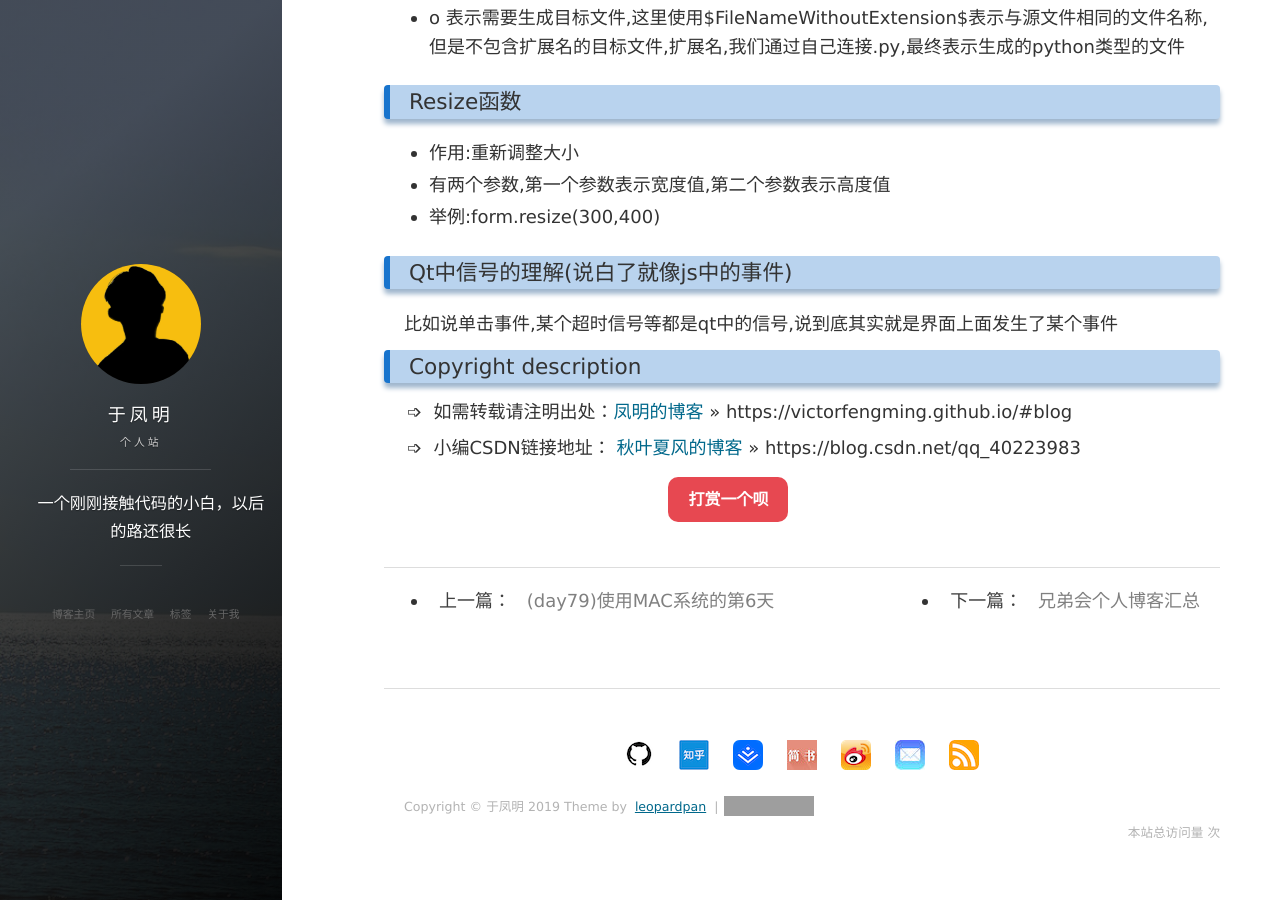
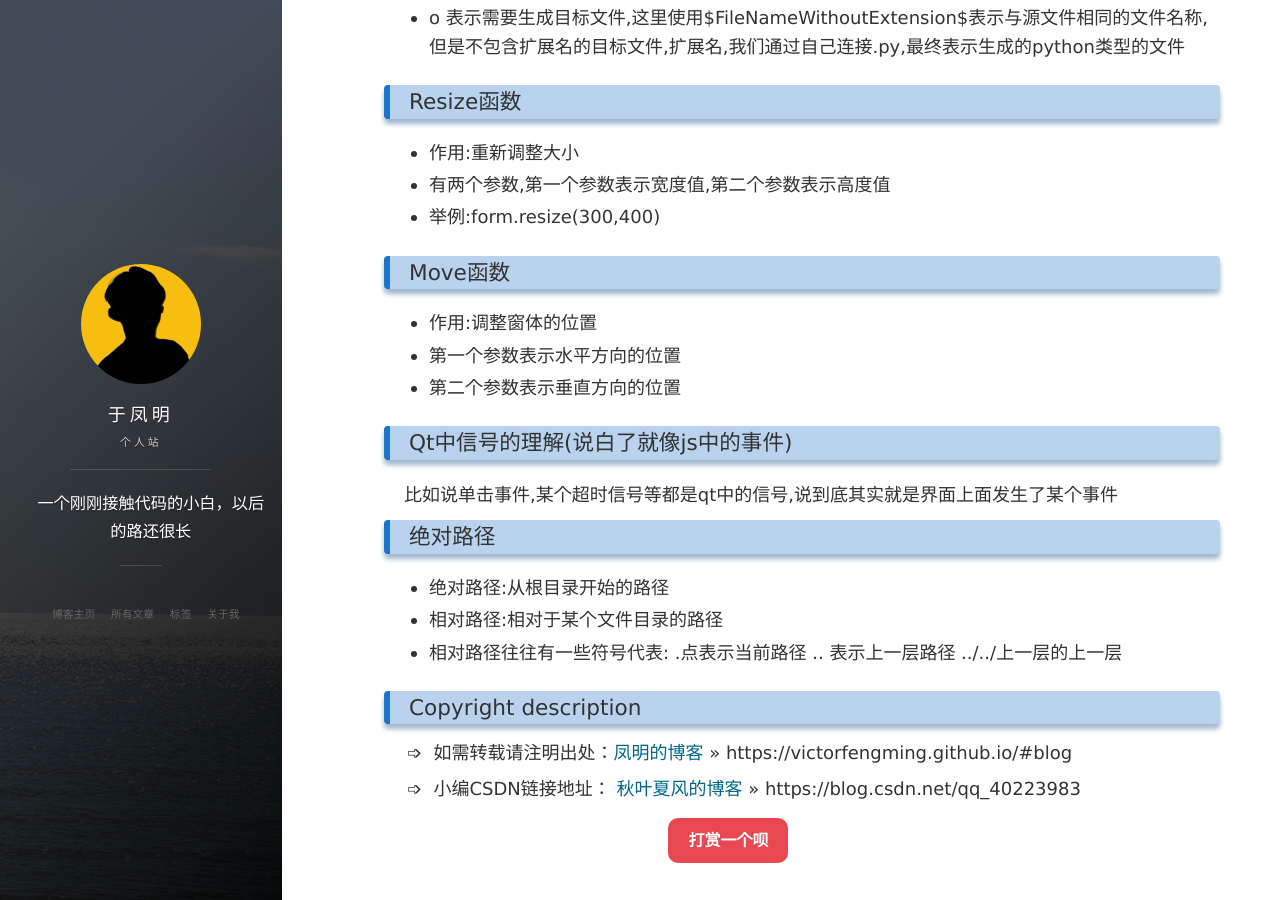
Before and after one commit to victorfengming/victorfengming.github.io.leopardpan, a Jekyll site: the page built from _posts/python/pyqt5/2019-10-31-pyqt5.markdown, in a window 1280 px wide and 900 px high, scrolled down 3054 px. Built offline with Jekyll 4.4.1, drawn with Linux system fonts in a browser that asks for light colours; nearby versions of some CDN libraries; comment, search, counter and statistics services are not loaded; grey boxes are pictures that could not be loaded.

Commit message:
Move函数

```diff
--- a/_posts/python/pyqt5/2019-10-31-pyqt5.markdown
+++ b/_posts/python/pyqt5/2019-10-31-pyqt5.markdown
@@ -130,6 +130,19 @@ setObjectName
 - 有两个参数,第一个参数表示宽度值,第二个参数表示高度值
 - 举例:form.resize(300,400)
 
+### Move函数
+- 作用:调整窗体的位置
+- 第一个参数表示水平方向的位置
+- 第二个参数表示垂直方向的位置
+
 ### Qt中信号的理解(说白了就像js中的事件)
 
 比如说单击事件,某个超时信号等都是qt中的信号,说到底其实就是界面上面发生了某个事件
+
+### 绝对路径
+- 绝对路径:从根目录开始的路径
+- 相对路径:相对于某个文件目录的路径
+- 相对路径往往有一些符号代表:
+.点表示当前路径
+.. 表示上一层路径
+../../上一层的上一层
```
